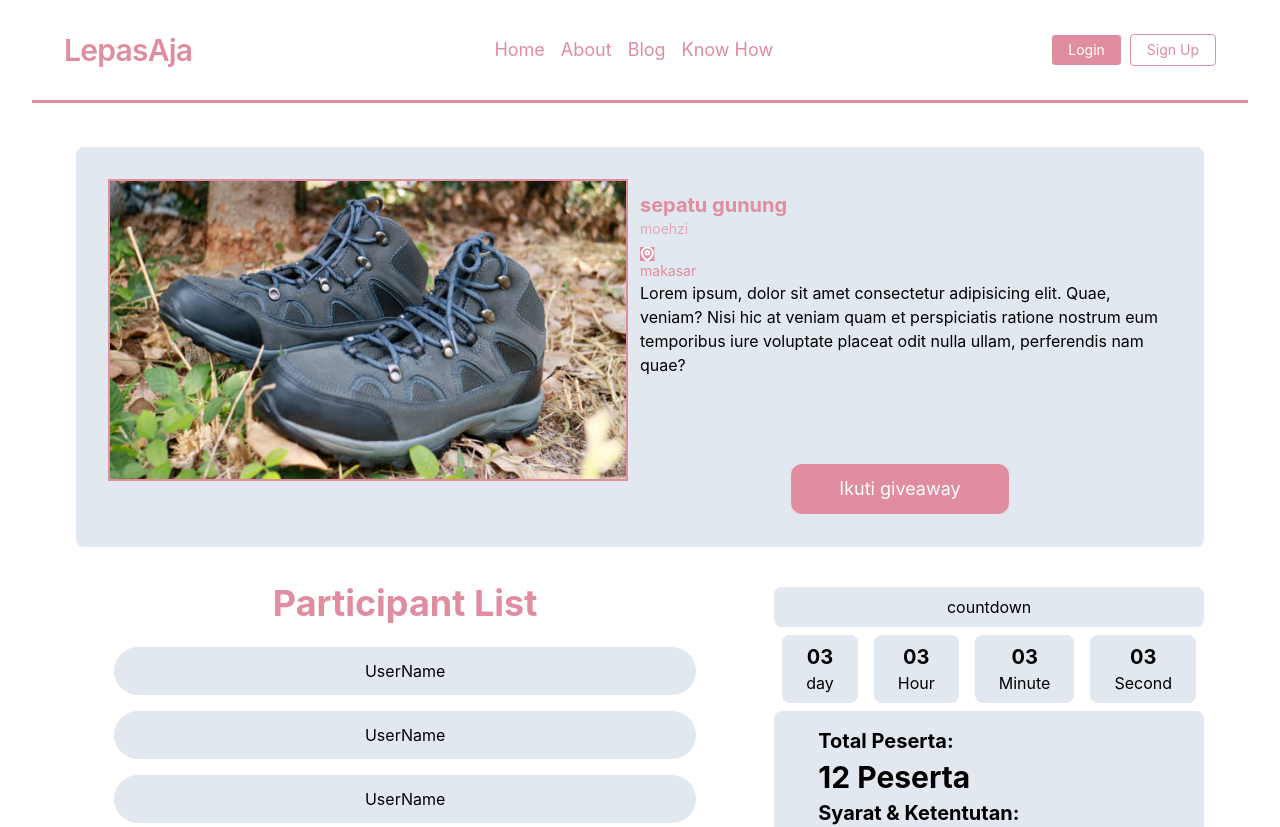
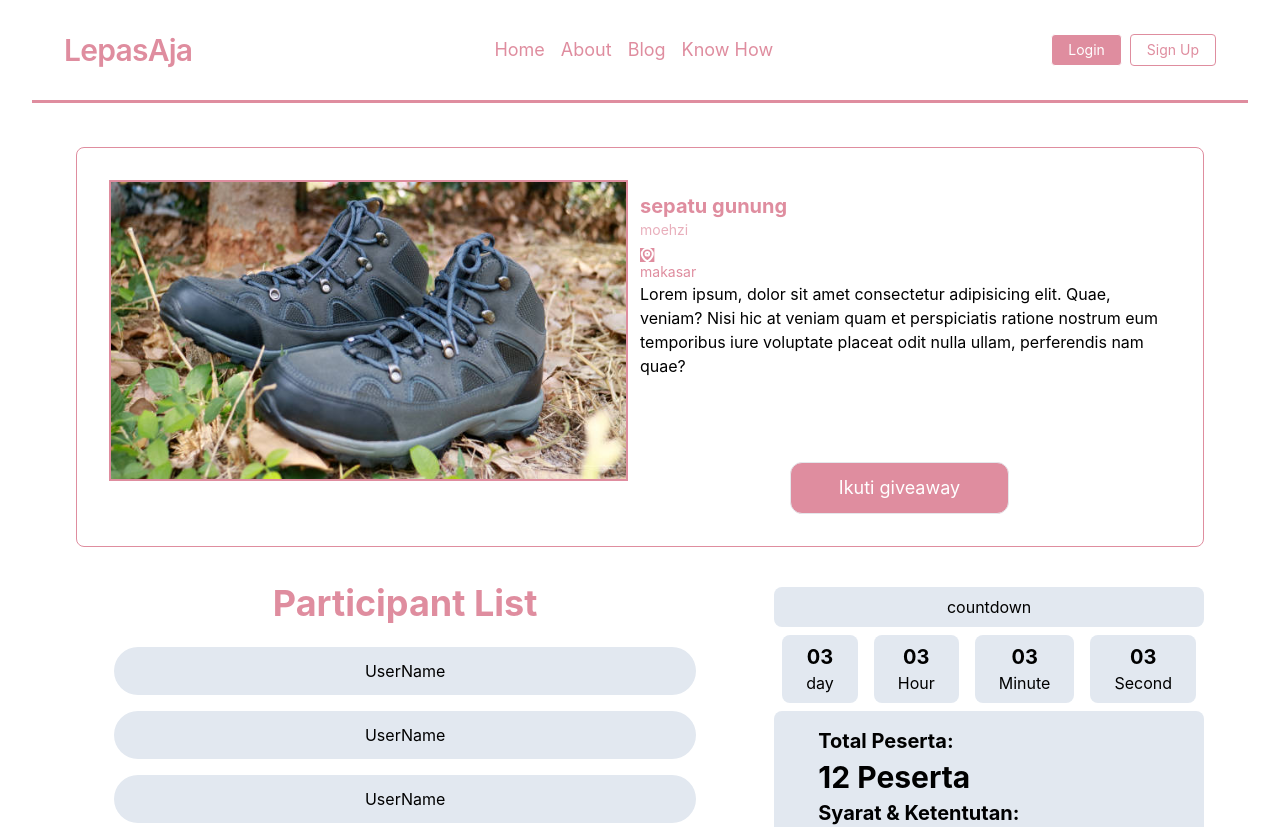
Before and after one commit to kucengorenji/lepas-aja, a Next.js app: page /giveaway/1 in a window 1280 px wide. Shown: the top 827 px of the page. Built offline with nearby package versions, Linux system fonts and the light colour scheme; no server answers.

Commit message:
fix: edit file structur and component layout

```diff
--- a/components/Layout.jsx
+++ b/components/Layout.jsx
@@ -1,6 +1,6 @@
 import styles from '../styles/Home.module.css';
 import Navbar from './navigation-menu/Navbar';
-import Footer from './Footer';
+import Footer from './navigation-menu/Footer';
 
 const Layout = ({ children }) => {
   return (
--- a/components/ProductDetail.jsx
+++ b/components/ProductDetail/index.jsx
@@ -1,9 +1,9 @@
-import giveawayRoom from '../data/giveaway-room';
+import giveawayRoom from '../../data/giveaway-room';
 
 export default function ProductDetail() {
   return (
-    <section className="p-5">
-      <div className="bg-slate-200 w-full min-h-[400px] rounded-lg h-full flex p-8">
+    <section className="container p-5 mx-auto">
+      <div className="border border-ruddy-pink w-full min-h-[400px] rounded-lg h-full flex p-8">
         <div className="text-center  items-center align-middle flex-1">
           <img
             src={giveawayRoom.image}
--- a/pages/create-room.js
+++ b/pages/create-room.js
@@ -1,26 +1,24 @@
 import React from 'react';
-import DatePicker from 'react-datepicker';
 import 'react-datepicker/dist/react-datepicker.css';
 import { useForm, Controller } from 'react-hook-form';
 import { postRoom } from '../services/giveaway';
 import { useUser } from '../context/user';
 import { useRouter } from 'next/dist/client/router';
+import DateAdapter from '@mui/lab/AdapterMoment';
+import LocalizationProvider from '@mui/lab/LocalizationProvider';
+import DatePicker from 'react-datepicker';
+import moment from 'moment';
 
 const createRoom = () => {
   const { register, handleSubmit, control } = useForm();
   const user = useUser();
   const router = useRouter();
-  const headers = {
-    headers: {
-      Authorization: `Bearer ${user.token}`,
-    },
-  };
 
   const onSubmit = async (data) => {
     try {
-      await postRoom(data, headers);
+      await postRoom(data, user.token);
       console.log(data);
-      // router.replace(`/giveaway/${data.id}`);
+      router.replace(`/giveaway/${data.id}`);
     } catch (e) {
       console.error(e);
     }
@@ -74,11 +72,12 @@ const createRoom = () => {
               <label className="text-2xl font-medium opacity-70">
                 Akhir Giveaway
               </label>
-              <div className="mb-4 shadow appearance-none border-[#DF8D9F] border rounded py-3 px-4 text-gray-700 leading-tight flex flex-col ">
+              <div className="mb-4 shadow border-[#DF8D9F] border rounded py-3 px-4 text-gray-700 leading-tight flex flex-col ">
                 <Controller
                   control={control}
                   name="finishAt"
                   render={({ field: { onChange, onBlur, value, ref } }) => (
+                    <LocalizationProvider dateAdapter={DateAdapter}>
                       <DatePicker
                         className=" bg-none"
                         selected={value}
@@ -87,6 +86,7 @@ const createRoom = () => {
                         showTimeSelect
                         dateFormat="Pp"
                       />
+                    </LocalizationProvider>
                   )}
                 />
               </div>
--- a/pages/add-product.js
+++ b/pages/giveaway/add-product.js
@@ -1,5 +1,5 @@
 import React, { useState } from 'react';
-import { category } from '../data/category';
+import { category } from '../../data/category';
 
 const addProduct = () => {
   const [categoryState, setCategoryState] = useState(category[0].name);
```
Also changed, not shown: components/navigation-menu/Footer.jsx (renamed from components/Footer.jsx), 1 other file (tests, documents, lock files or other folders). Lines whose indentation alone changed are shown as unchanged.
